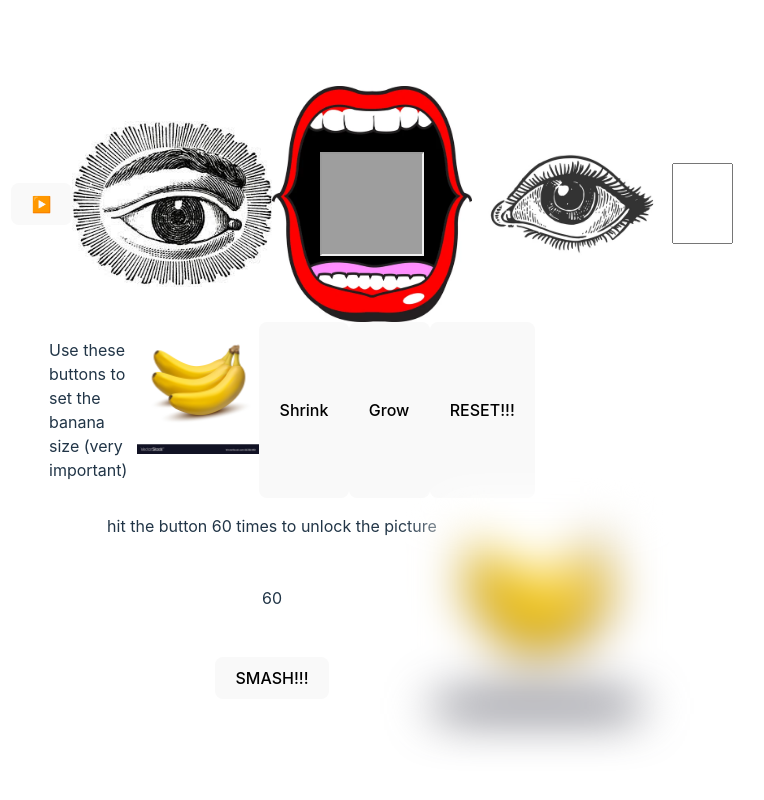
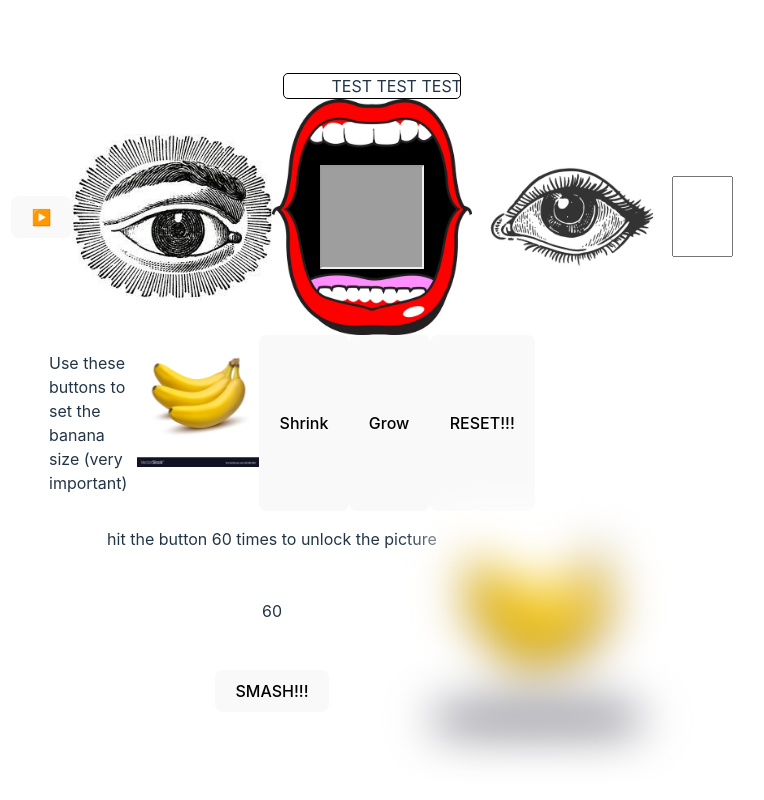
Before and after one commit to umutdoc/reactWhatever, a React (Vite) app: page / in a window 1280 px wide. Shown: the top 800 px of the page, without its empty margins (351-1115 px from the left). Built offline with nearby package versions, Linux system fonts and the light colour scheme; grey boxes are pictures that could not be loaded.

Commit message:
added scrolling header-text

```diff
--- a/src/Buttons.css
+++ b/src/Buttons.css
@@ -28,6 +28,52 @@
   align-items: center;
   justify-content: space-around;
 }
+#container-scroll-up {
+  border: 1px solid black;
+  border-radius: 5px;
+  overflow: hidden;
+}
+#scroll-text-up {
+  -moz-transform: translateX(100%);
+  -webkit-transform: translateX(100%);
+  transform: translateX(100%);
+
+  -moz-animation: my-animation 15s linear infinite;
+  -webkit-animation: my-animation 15s linear infinite;
+  animation: my-animation 15s linear infinite;
+}
+/* Firefox */
+@-moz-keyframes my-animation {
+  from {
+    -moz-transform: translateX(100%);
+  }
+  to {
+    -moz-transform: translateX(-100%);
+  }
+}
+
+/* Google Chrome */
+@-webkit-keyframes my-animation {
+  from {
+    -webkit-transform: translateX(100%);
+  }
+  to {
+    -webkit-transform: translateX(-100%);
+  }
+}
+
+@keyframes my-animation {
+  from {
+    -moz-transform: translateX(100%);
+    -webkit-transform: translateX(100%);
+    transform: translateX(100%);
+  }
+  to {
+    -moz-transform: translateX(-100%);
+    -webkit-transform: translateX(-100%);
+    transform: translateX(-100%);
+  }
+}
 #singerFrame {
   position: absolute;
 }
--- a/src/Buttons.jsx
+++ b/src/Buttons.jsx
@@ -68,6 +68,9 @@ export default function Buttons() {
   return (
     <>
       <div className="container">
+        <div id="container-scroll-up">
+          <div id="scroll-text-up"> TEST TEST TEST TEST</div>
+        </div>
         <div className="oppa-div oppaStack">
           <button onClick={newSong}>▶️</button>
           <iframe
```
